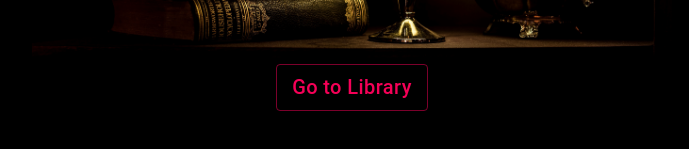
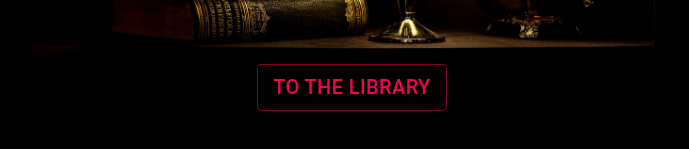
Before and after one commit to Benjamin-Mwiti/Micate-Jr-Library, a React (Create React App) app: page /Library in a window 1280 px wide. Shown: the part 445-594 px from the top of the page, without its empty margins (288-977 px from the left). Built offline with nearby package versions, Linux system fonts and the light colour scheme.

Commit message:
Another one

```diff
--- a/src/LandingPage.css
+++ b/src/LandingPage.css
@@ -62,24 +62,8 @@ a {
     margin: auto;
 }
 
-.landingPage__arrow {
-    color: white;
-    transform: translateY(0);
-    z-index: 10;
-    cursor: pointer;
-
-    transition: color 250ms ease-in,
-                transform 250ms ease-in;
-}
-
-.landingPage__arrow:hover {
-    color: aqua;
-    transform: translateY(10%);
-}
-
 .MuiButton-label {
     font-size: 20px;
-    text-transform: initial;
 }
 
 .MuiButton-outlinedPrimary {
--- a/src/LandingPage.js
+++ b/src/LandingPage.js
@@ -35,7 +35,7 @@ function LandingPage() {
                 </Box>
                 <img src={jez_timms_8muUTAmcWU4_unsplash2} alt="Turned on desk lamp beside a pile of books" className="landingPage__image"/>
                 <ThemeProvider theme={Theme}>
-                    <Button variant="outlined" color="secondary">Go to Library</Button>
+                    <Button variant="outlined" color="secondary">To the Library</Button>
                 </ThemeProvider>
                 <Router>
                     <Route path="/Library" component={Library}>
```
Also changed, not shown: 1 other file (tests, documents, lock files or other folders).
